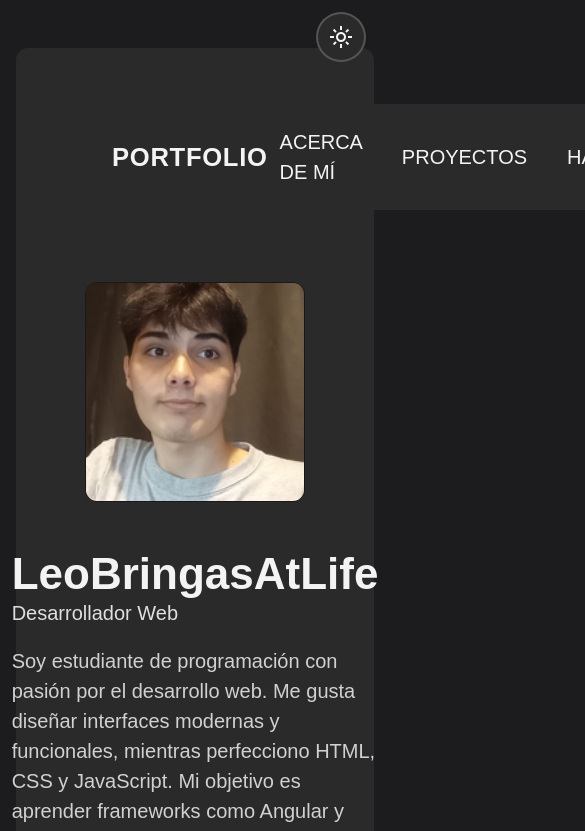
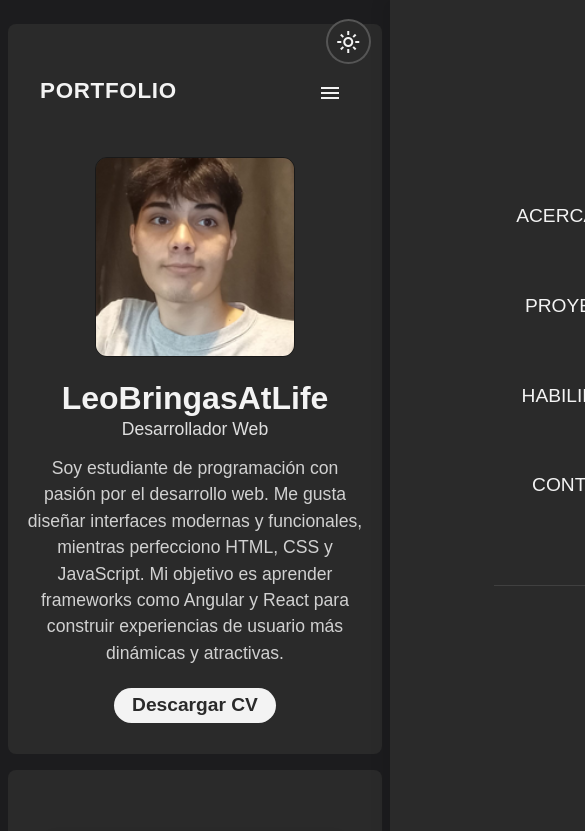
Before and after one commit to LeoBringasAtLife/portfolio-v2, a plain HTML site: page index.html in a window 390 px wide. Both pictures are taken after a click on the button "mode_night". Shown: the top 831 px of the page, 585 px wide, since content can reach past the window. Drawn offline with nearby package versions, Linux system fonts and the light colour scheme.

Commit message:
Implements responsive design for various screen sizes
Adds media queries to improve the website's responsiveness
across different devices, including tablets and mobile phones.

This ensures optimal viewing experience by adjusting layouts,
font sizes, and navigation elements based on screen width and height.
Specific adjustments are made for landscape orientation on mobile devices.

```diff
--- a/css/style.css
+++ b/css/style.css
@@ -643,10 +643,250 @@ footer {
     background-image: url('images/iconos/instagram.png');
 }
 
-@media (max-width: 768px) {
+/* ======================================================
+   MEDIA QUERIES - RESPONSIVE DESIGN
+====================================================== */
+
+/* Tablet: 768px a 1024px */
+@media screen and (max-width: 1024px) {
+    nav {
+        padding: 1.5em 2em;
+    }
+
+    header,
+    section {
+        padding: 2em 2em;
+    }
+
+    .flex-container {
+        gap: 2em;
+    }
+
+    .text-container {
+        min-width: 100%;
+    }
+
+    header img {
+        width: 200px;
+        height: 200px;
+        margin: auto;
+    }
+
+    h1 {
+        font-size: 2.5rem;
+    }
+
+    .parrafo-container {
+        font-size: 1.1rem;
+        text-wrap: balance;
+    }
+}
+
+/* Móviles grandes: 481px a 767px */
+@media screen and (max-width: 767px) {
+    body {
+        padding: 0.5em;
+    }
+
+    nav {
+        padding: 1em;
+    }
+
+    header,
+    section {
+        padding: 1.5em 1em;
+        margin: 1em auto;
+        border-radius: 0.5em;
+    }
+
+    .hamburger {
+        display: block;
+        z-index: 1000;
+    }
+
+    .nav-menu {
+        position: fixed;
+        top: 0;
+        right: -100%;
+        width: 70%;
+        height: 100vh;
+        background-color: #ffffff;
+        flex-direction: column;
+        justify-content: center;
+        align-items: center;
+        padding: 2em;
+        z-index: 999;
+        transition: right 0.5s ease;
+        box-shadow: -5px 0 15px rgba(0, 0, 0, 0.1);
+    }
+
+    .nav-menu.active {
+        right: 0;
+    }
+
+    .nav-links {
+        flex-direction: column;
+        gap: 1.5em;
+        width: 100%;
+    }
+
+    .nav-links li {
+        width: 100%;
+        text-align: center;
+    }
+
+    .nav-links a {
+        display: block;
+        padding: 0.8em;
+        font-size: 1.2rem;
+    }
+
     .social-nav-links {
         display: flex;
         margin-top: 2em;
+        padding-top: 2em;
+        border-top: 1px solid rgba(128, 128, 128, 0.1);
+        justify-content: center;
+        gap: 1.5em;
+    }
+
+    .flex-container {
+        flex-direction: column;
+        text-align: center;
+        margin-top: 1.5em;
+        gap: 1.5em;
+    }
+
+    h1 {
+        font-size: 2.2rem;
+    }
+
+    h1 .subtitulo {
+        font-size: 1.1rem;
+    }
+
+    .parrafo-container {
+        text-wrap: balance;
+    }
+
+    #proyectos .skills-grid {
+        grid-template-columns: 1fr;
+    }
+
+    .habilidades-grid {
+        grid-template-columns: repeat(3, 1fr);
+        gap: 0.8em;
+    }
+
+    .habilidad-card {
+        padding: 1em 0.5em;
+        max-width: none;
+    }
+
+    .habilidad-card img {
+        width: 40px;
+        height: 40px;
+    }
+
+    .habilidad-card p {
+        font-size: 1rem;
+    }
+
+    #toggle-dark {
+        top: 0.8em;
+        right: 0.8em;
+        width: 45px;
+        height: 45px;
+    }
+
+    footer {
+        padding: 1.5em 1em;
+        margin-top: 2em;
+    }
+
+    .social-links {
+        flex-direction: column;
+        gap: 0.8em;
+    }
+
+    .social-links a {
+        display: block;
+        padding: 0.6em;
+    }
+}
+
+/* Móviles pequeños: 320px a 480px */
+@media screen and (max-width: 480px) {
+    nav .logo {
+        font-size: 1.4rem;
+    }
+
+    h1 {
+        font-size: 2rem;
+    }
+
+    .btn-cv,
+    .btn-github {
+        justify-content: center;
+    }
+
+    #proyectos .card-links {
+        flex-direction: column;
+    }
+
+    .habilidades-grid {
+        grid-template-columns: repeat(2, 1fr);
+    }
+
+    .habilidad-card img {
+        width: 35px;
+        height: 35px;
+    }
+
+    .social-nav-links {
+        gap: 1em;
+    }
+
+    .social-nav-links a {
+        width: 30px;
+        height: 30px;
+    }
+}
+
+/* Modo oscuro para móviles */
+@media screen and (max-width: 767px) {
+    body.dark .nav-menu {
+        background-color: #2a2a2a;
+    }
+
+    body.dark .social-nav-links {
+        border-top: 1px solid rgba(255, 255, 255, 0.1);
+    }
+}
+
+/* Ajustes para alturas pequeñas */
+@media screen and (max-height: 600px) {
+    .nav-menu {
+        padding-top: 4em;
+        justify-content: flex-start;
+        overflow-y: auto;
+    }
+}
+
+/* Orientación landscape en móviles */
+@media screen and (max-width: 767px) and (orientation: landscape) {
+    .nav-menu {
+        padding: 1em;
+        overflow-y: auto;
+    }
+
+    .nav-links {
+        gap: 0.8em;
+    }
+
+    .social-nav-links {
+        margin-top: 1em;
+        padding-top: 1em;
     }
 }
 
```
